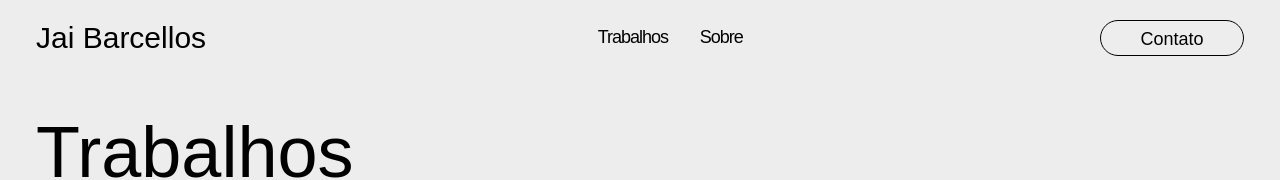
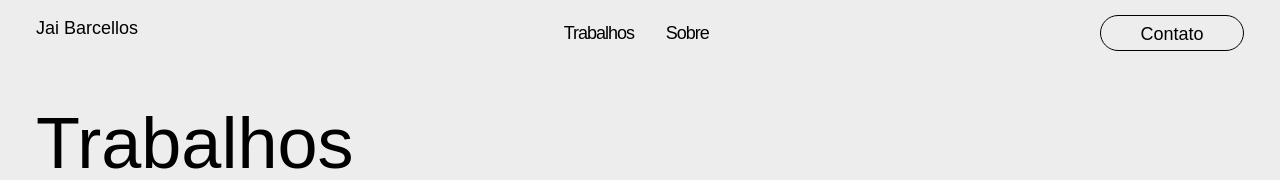
Before and after one commit to odaniloborges/Jai_Atelier, a React (Create React App) app: page / in a window 1280 px wide. Shown: the top 180 px of the page. Built offline with nearby package versions, Linux system fonts and the light colour scheme; a web font is replaced by a local one.

Commit message:
update font-size of header

```diff
--- a/src/components/Header/styles.ts
+++ b/src/components/Header/styles.ts
@@ -28,7 +28,7 @@ export const Container = styled.div`
 export const Title = styled.a`
   //font-family: ${fonts.fontFamily}, sans-serif;
   //padding-top: 0.5rem;
-  font-size: 2.5rem;
+  //font-size: 2.5rem;
   color: ${cores.preto};
   justify-content: flex-start;
   align-self: flex-start;
```
